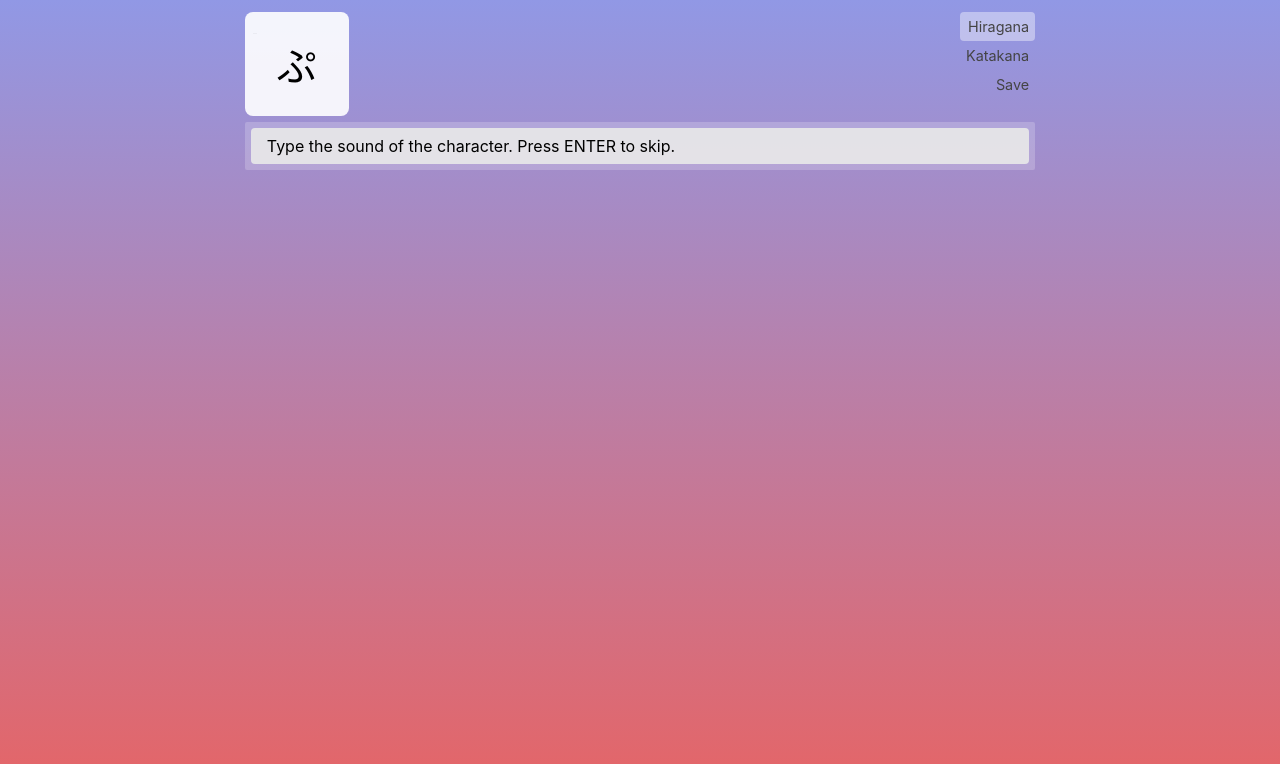
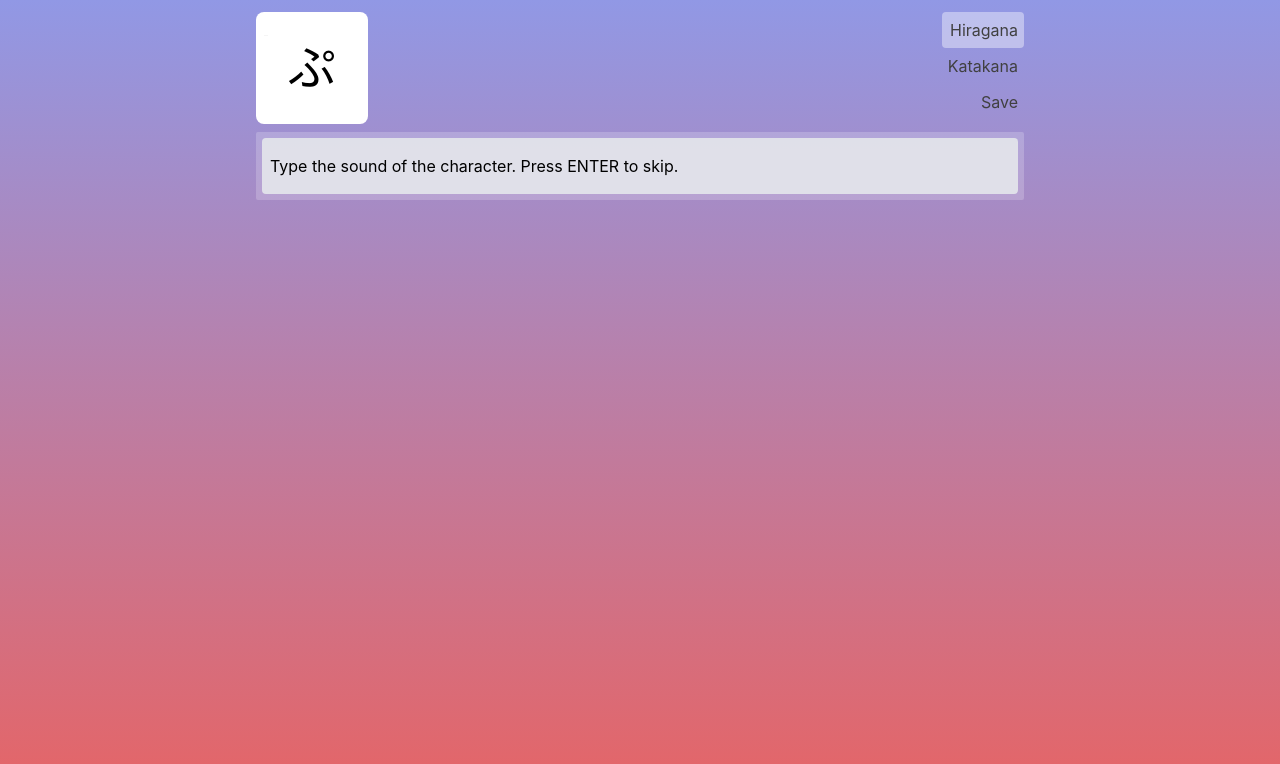
Before and after one commit to bwlp/frontend-collection, a React (Vite) app: page / in a window 1280 px wide. Shown: the top 764 px of the page. Built offline with nearby package versions, Linux system fonts and the light colour scheme.

Commit message:
style: convert plain CSS to TailwindCSS

```diff
--- /dev/null
+++ b/postcss.config.js
@@ -0,0 +1,6 @@
+module.exports = {
+  plugins: {
+    tailwindcss: {},
+    autoprefixer: {},
+  },
+}
--- a/src/App.tsx
+++ b/src/App.tsx
@@ -3,7 +3,7 @@ import { InputStateProvider } from './main/InputStateContext';
 
 function App() {
   return (
-    <div className="App">
+    <div className="p-2">
       <InputStateProvider>
         <Main />
       </InputStateProvider>
--- a/src/index.css
+++ b/src/index.css
@@ -1,12 +1,15 @@
+@import "tailwindcss/base";
+@import "tailwindcss/components";
+@import "tailwindcss/utilities";
+
+@layer base {
   html {
-  /* background: linear-gradient(#e66465, #9198e5); */
-  /* background: rgb(70, 67, 255); */
+    @apply h-full leading-none;
     background: linear-gradient(#9198e5, #e66465);
-  height: 100%;
   }
 
   body {
-  margin: 0;
+    @apply m-0;
     font-family: -apple-system, BlinkMacSystemFont, 'Segoe UI', 'Roboto', 'Oxygen',
       'Ubuntu', 'Cantarell', 'Fira Sans', 'Droid Sans', 'Helvetica Neue',
       sans-serif;
@@ -15,117 +18,93 @@ body {
   }
 
   code {
-  font-family: source-code-pro, Menlo, Monaco, Consolas, 'Courier New',
-    monospace;
+    font-family: source-code-pro, Menlo, Monaco, Consolas, 'Courier New', monospace;
+  }
 }
 
-.App {
-  padding: 0.5rem;
-}
-
+@layer components {
   .character-list-container {
-  max-width: 49.4rem;
-  margin: 0 auto;
+    @apply max-w-3xl mx-auto;
   }
 
   .character-list-header-container {
-  display: flex;
-  justify-content: space-between;
-  margin-bottom: 0.125rem;
+    @apply flex justify-between mb-1;
   }
 
   .character-list {
-  background: rgba(255,255,255,0.2);
-  padding: 0.125rem;
-  border-radius: 0.125rem;
-  display: flex;
     flex-flow: wrap;
+    @apply p-0.5 rounded-sm flex bg-white bg-opacity-20;
   }
 
   .character-list-empty {
-  font-size: 1rem;
-  width: 100%;
-  margin: 0.25rem;
-  border-radius:0.25rem;
-  background: rgba(233,233,233,0.9);
-  display:flex;
-  align-items: center;
-  padding: 0.5rem 1rem;
+    @apply text-base w-full flex items-center bg-gray-200 bg-opacity-90 m-1 rounded px-2 py-4;
   }
 
   .character-list-item {
-  display: inline-flex;
-  flex-direction: column;
-  align-items: center;
-  justify-content: center;
-  font-size: 1.25rem;
-  height: 3rem;
-  width: 3rem;
-  margin: 0.25rem;
-  border-radius:0.25rem;
-  position: relative;
-  background: rgba(233,233,233,0.9);
+    @apply leading-none inline-flex flex-col items-center justify-center h-12 w-12 m-1 rounded relative text-xl bg-gray-200 bg-opacity-90;
   }
 
   .has-input {
-  background: rgba(255,255,255,0.9);
-  cursor: pointer;
-  font-size: 2.5rem;
-  height: 6.5rem;
-  width: 6.5rem;
-  margin: 0.25rem 0;
-  border-radius:0.5rem;
-  transition: 0.2s;
-}
-
-.has-input:hover {
-  background: rgba(255,255,255,1);
+    @apply cursor-pointer text-5xl h-28 w-28 mx-0 my-1 rounded-lg duration-200 bg-white placeholder-opacity-90 hover:bg-white;
   }
 
   .character-list-item-actual {
-  position: absolute;
-  top: 0.125rem;
-  right: 0.125rem;
-  font-size: 0.65rem;
-  color: #444;
+    font-size: 0.65rem; /* text-xs */
+    @apply absolute top-0.5 right-0.5 text-neutral-700;
   }
-.has-input>.character-list-item-actual{
-  font-size: 1.3rem;
-  right: 0.5rem;
+  .has-input > .character-list-item-actual{
+    @apply leading-normal text-xl right-2;
   }
 
   .character-list-item-input {
-  position: absolute;
-  top: 0.125rem;
-  left: 0.125rem;
-  font-size: 0.65rem;
-  margin-right: 0.1rem;
-  color: #444;
+    font-size: 0.65rem; /* text-xs */
+    @apply absolute top-0.5 left-0.5 mr-0.5 text-neutral-700;
   }
-.has-input>.character-list-item-input {
-  font-size: 1.3rem;
-  left: 0.5rem;
+  .has-input > .character-list-item-input {
+    @apply text-xl leading-normal left-2;
   }
 
   .character-list-item-time {
-  position: absolute;
-  bottom: 0.125rem;
-  left: 0.125rem;
-  font-size: 0.5rem;
-  color: #999;
+    font-size: 0.5rem; /* text-xs */
+    @apply absolute bottom-0.5 left-0.5 text-neutral-400;
   }
 
   .correct {
-  color: rgb(0,200,0);
+    @apply text-green-600;
   }
   .incorrect {
-  color: rgb(235, 76, 76)
+    @apply text-red-500
   }
 
   .flashing-underscore {
-  display: inline-block;
-  width: 0.25rem;
-  border-bottom: 1px solid black;
+    @apply border-b border-black border-solid inline-block w-1 animate-flash;
+  }
+
+  .character-list-config {
+    @apply pt-1 text-right text-neutral-700 text-base;
+  }
+
+  .character-list-config > div {
+    @apply cursor-pointer p-1.5 rounded;
+  }
+
+  .character-list-config > div:hover {
+    @apply bg-white bg-opacity-50;
+  }
+  .character-list-config > div:active {
+    @apply bg-white bg-opacity-70;
+  }
+  .character-list-config > div.active {
+    @apply bg-white bg-opacity-40;
+  }
+
+  .hidden-input {
+    @apply opacity-0 absolute h-full w-full cursor-pointer;
+  }
+}
+
+@layer utilities {
+  .animate-flash {
     animation: flash 1s linear infinite;
   }
 
@@ -134,37 +113,4 @@ code {
       opacity: 0;
     }
   }
-
-.character-list-config {
-  color: #444;
-  font-size: 0.9rem;
-  padding-top: 0.25rem;
-  text-align: right;
 }
-
-.character-list-config>div {
-  cursor: pointer;
-  padding: 6px;
-  border-radius: 4px;
-}
-
-.character-list-config>div:hover {
-  background:rgba(255,255,255,0.5);
-}
-.character-list-config>div:active {
-  background:rgba(255,255,255,0.7);
-}
-.character-list-config>div.active {
-  background:rgba(255,255,255,0.4);
-}
-.save-button {
-  display: inline-block;
-}
-
-.hidden-input {
-  opacity: 0;
-  position: absolute;
-  height: 100%;
-  width: 100%;
-  cursor: pointer;
-}
--- a/src/main/KanaCharacterList.tsx
+++ b/src/main/KanaCharacterList.tsx
@@ -66,7 +66,7 @@ export const KanaCharacterList = () => {
             tabIndex={0}
             onClick={saveHistory}
             onKeyDown={callFunctionWhenSpacePressed(saveHistory)}
-            className="save-button"
+            className="inline-block"
           >
             Save
           </div>
--- /dev/null
+++ b/tailwind.config.js
@@ -0,0 +1,10 @@
+/** @type {import('tailwindcss').Config} */
+module.exports = {
+  content: [
+    "./src/**/*.{ts,tsx}",
+  ],
+  theme: {
+    extend: {},
+  },
+  plugins: [],
+}
```
Lines whose indentation alone changed are shown as unchanged.
